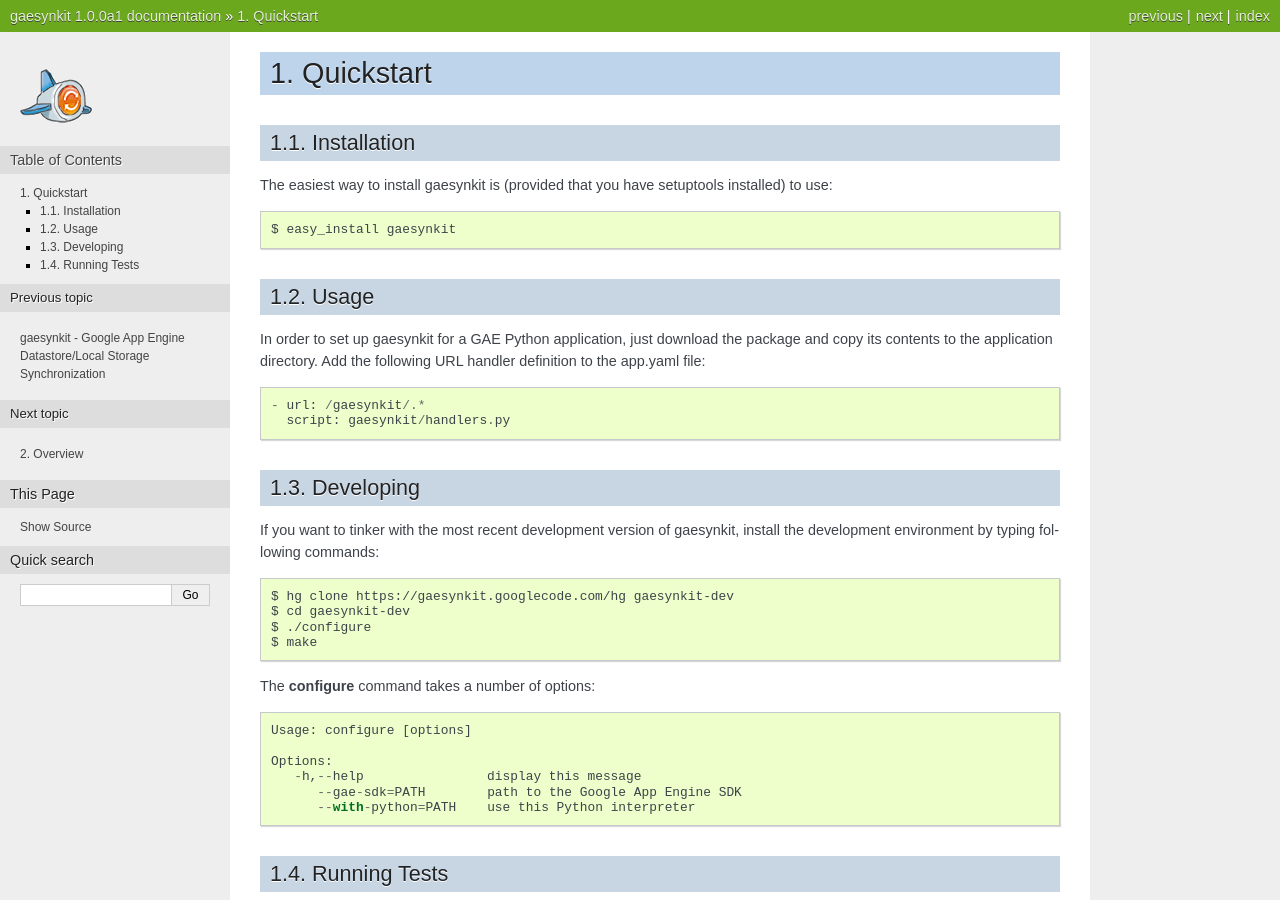
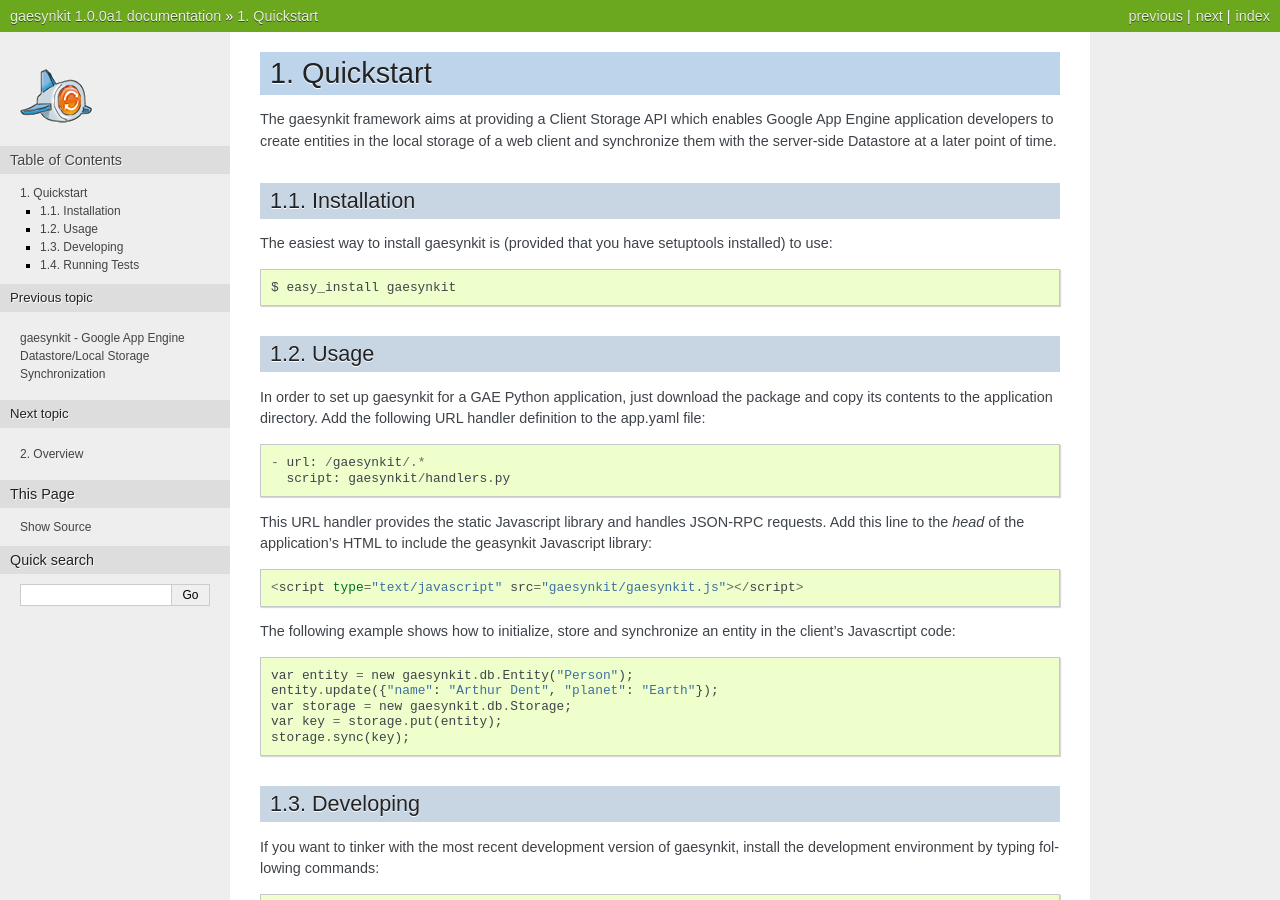
Before and after one commit to rodaebel/gaesynkit, a Sphinx documentation site: the page built from doc/source/quickstart.rst, in a window 1280 px wide and 900 px high. Built offline with Sphinx 7.4.7, drawn with Linux system fonts in a browser that asks for light colours.

Commit message:
More documentation.

```diff
--- a/doc/source/overview.rst
+++ b/doc/source/overview.rst
@@ -12,7 +12,7 @@
 ----------------
 
 The gaesynkit Client Storage API is mostly designed after the low-level GAE
-Datastore API. The follwing sample shows how to create, put and get an entity
+Datastore API. The following sample shows how to create, put and get an entity
 with Javascript::
 
   var entity, db, key
--- a/doc/source/quickstart.rst
+++ b/doc/source/quickstart.rst
@@ -3,6 +3,11 @@
 ==========
 Quickstart
 ==========
+
+The gaesynkit framework aims at providing a Client Storage API which enables
+Google App Engine application developers to create entities in the local
+storage of a web client and synchronize them with the server-side Datastore at
+a later point of time.
 
 
 Installation
@@ -23,6 +28,21 @@
 
   - url: /gaesynkit/.*
     script: gaesynkit/handlers.py
+
+This URL handler provides the static Javascript library and handles JSON-RPC
+requests. Add this line to the `head` of the application's HTML to include the
+geasynkit Javascript library::
+
+  <script type="text/javascript" src="gaesynkit/gaesynkit.js"></script>
+
+The following example shows how to initialize, store and synchronize an entity
+in the client's Javascrtipt code::
+
+  var entity = new gaesynkit.db.Entity("Person");
+  entity.update({"name": "Arthur Dent", "planet": "Earth"});
+  var storage = new gaesynkit.db.Storage;
+  var key = storage.put(entity);
+  storage.sync(key);
 
 
 Developing
--- a/src/gaesynkit/static/gaesynkit.js
+++ b/src/gaesynkit/static/gaesynkit.js
@@ -774,7 +774,7 @@
   };
 
   // An Entity holds the client-side representation of a GAE Datastore
-  // entity. It can be dumped as a JSON string.
+  // entity and can be dumped as a JSON.
 
   // Entity constructor
   gaesynkit.db.Entity = function(kind, name, id, parent_, namespace) {
@@ -834,7 +834,7 @@
   };
 
   // Return an array of property names
-  // We're aware of the fact that 'keys' might be confusing, but we need to be
+  // We're aware of the fact that 'keys' might be confusing, but we try to be
   // consistent with the google.appengine.api.datastore.Entity API.
   gaesynkit.db.Entity.prototype.keys = function() {
 
```
Also changed, not shown: doc/source/index.rst (+0 -7 lines), doc/source/reference.rst (+7 -0 lines).
